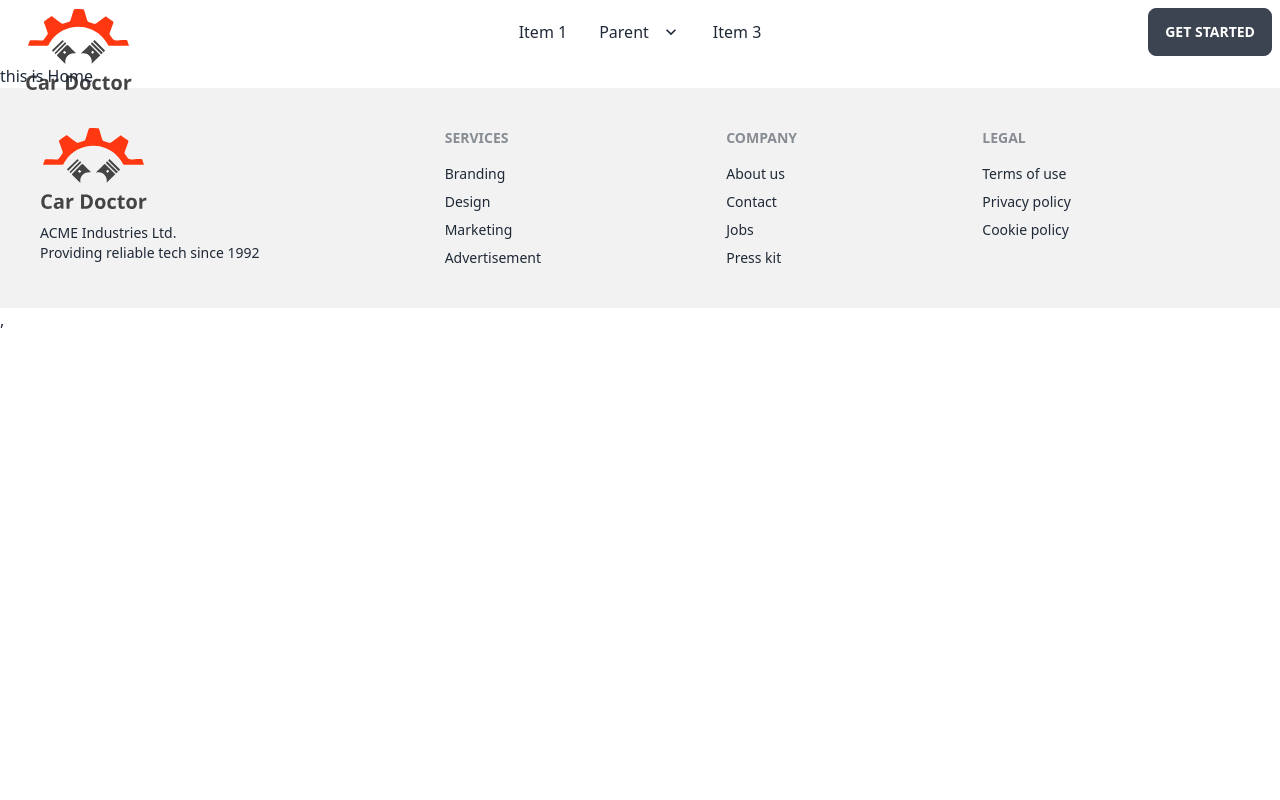
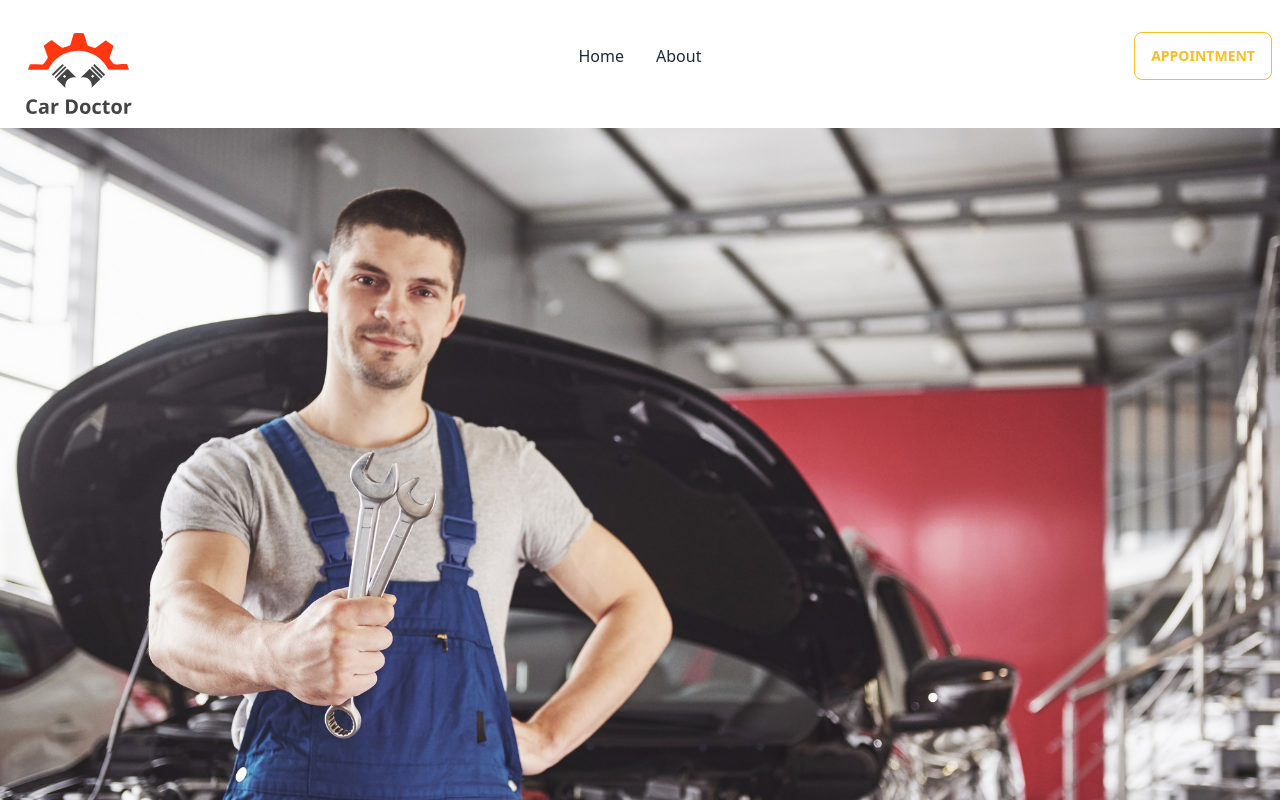
Before and after one commit to fd-Martin/car-doctor-resources, a React (Vite) app: page / in a window 1280 px wide. Shown: the top 800 px of the page. Built offline with nearby package versions, Linux system fonts and the light colour scheme.

Commit message:
69-3 Style Header and create simple banner

```diff
--- /dev/null
+++ b/src/pages/Home/Bannar/Bannar.jsx
@@ -0,0 +1,44 @@
+
+import img1 from '../../../../src/assets/images/banner/1.jpg'
+import img2 from '../../../../src/assets/images/banner/2.jpg'
+import img3 from '../../../../src/assets/images/banner/3.jpg'
+import img4 from '../../../../src/assets/images/banner/4.jpg'
+// import img5 from '../../../../src/assets/images/banner/5.jpg'
+// import img6 from '../../../../src/assets/images/banner/6.jpg'
+
+const Bannar = () => {
+    return (
+        <div className="carousel w-full">
+  <div id="slide1" className="carousel-item relative w-full">
+    <img src={img1} className="w-full" />
+    <div className="absolute flex justify-end transform -translate-y-1/2 left-5 right-5 bottom-0">
+      <a href="#slide4" className="btn btn-circle mr-5">❮</a>
+      <a href="#slide2" className="btn btn-circle">❯</a>
+    </div>
+  </div>
+  <div id="slide2" className="carousel-item relative w-full">
+    <img src={img2} className="w-full" />
+    <div className="absolute flex justify-end transform -translate-y-1/2 left-5 right-5 bottom-0">
+      <a href="#slide4" className="btn btn-circle mr-5">❮</a>
+      <a href="#slide2" className="btn btn-circle">❯</a>
+    </div>
+  </div>
+  <div id="slide3" className="carousel-item relative w-full">
+    <img src={img3} className="w-full" />
+    <div className="absolute flex justify-end transform -translate-y-1/2 left-5 right-5 bottom-0">
+      <a href="#slide4" className="btn btn-circle mr-5">❮</a>
+      <a href="#slide2" className="btn btn-circle">❯</a>
+    </div>
+  </div>
+  <div id="slide4" className="carousel-item relative w-full">
+    <img src={img4} className="w-full" />
+    <div className="absolute flex justify-end transform -translate-y-1/2 left-5 right-5 bottom-0">
+      <a href="#slide4" className="btn btn-circle mr-5">❮</a>
+      <a href="#slide2" className="btn btn-circle">❯</a>
+    </div>
+  </div>
+</div>
+    );
+};
+
+export default Bannar;
--- a/src/pages/Home/Home/Home.jsx
+++ b/src/pages/Home/Home/Home.jsx
@@ -1,9 +1,10 @@
 import React from 'react';
+import Bannar from '../Bannar/Bannar';
 
 const Home = () => {
     return (
         <div>
-            <h2>this is Home</h2>
+            <Bannar></Bannar>
         </div>
     );
 };
--- a/src/pages/Shared/Navbar/Navber.jsx
+++ b/src/pages/Shared/Navbar/Navber.jsx
@@ -2,26 +2,23 @@
 import logo from '../../../assets/logo.svg'
 import { Link } from 'react-router-dom';
 const Navber = () => {
+    const navItems =
+        <>
+            <li><Link to="/">Home</Link></li>
+            <li><Link to="/about">About</Link></li>
+
+
+
+        </>
     return (
-        <div className="navbar bg-base-100">
+        <div className="navbar bg-base-100 h-28 mb-4">
             <div className="navbar-start">
                 <div className="dropdown">
                     <label tabIndex={0} className="btn btn-ghost lg:hidden">
                         <svg xmlns="http://www.w3.org/2000/svg" className="h-5 w-5" fill="none" viewBox="0 0 24 24" stroke="currentColor"><path strokeLinecap="round" strokeLinejoin="round" strokeWidth="2" d="M4 6h16M4 12h8m-8 6h16" /></svg>
                     </label>
                     <ul tabIndex={0} className="menu menu-compact dropdown-content mt-3 p-2 shadow bg-base-100 rounded-box w-52">
-                        <li><a>Item 1</a></li>
-                        <li tabIndex={0}>
-                            <a className="justify-between">
-                                Parent
-                                <svg className="fill-current" xmlns="http://www.w3.org/2000/svg" width="24" height="24" viewBox="0 0 24 24"><path d="M8.59,16.58L13.17,12L8.59,7.41L10,6L16,12L10,18L8.59,16.58Z" /></svg>
-                            </a>
-                            <ul className="p-2">
-                                <li><a>Submenu 1</a></li>
-                                <li><a>Submenu 2</a></li>
-                            </ul>
-                        </li>
-                        <li><a>Item 3</a></li>
+                        {navItems}
                     </ul>
                 </div>
                 <Link className="btn btn-ghost normal-case text-xl">
@@ -30,22 +27,11 @@
             </div>
             <div className="navbar-center hidden lg:flex">
                 <ul className="menu menu-horizontal px-1">
-                    <li><a>Item 1</a></li>
-                    <li tabIndex={0}>
-                        <a>
-                            Parent
-                            <svg className="fill-current" xmlns="http://www.w3.org/2000/svg" width="20" height="20" viewBox="0 0 24 24"><path d="M7.41,8.58L12,13.17L16.59,8.58L18,10L12,16L6,10L7.41,8.58Z" /></svg>
-                        </a>
-                        <ul className="p-2">
-                            <li><a>Submenu 1</a></li>
-                            <li><a>Submenu 2</a></li>
-                        </ul>
-                    </li>
-                    <li><a>Item 3</a></li>
+                    {navItems}
                 </ul>
             </div>
             <div className="navbar-end">
-                <a className="btn">Get started</a>
+            <button className="btn btn-outline btn-warning">Appointment</button>
             </div>
         </div>
     );
```
